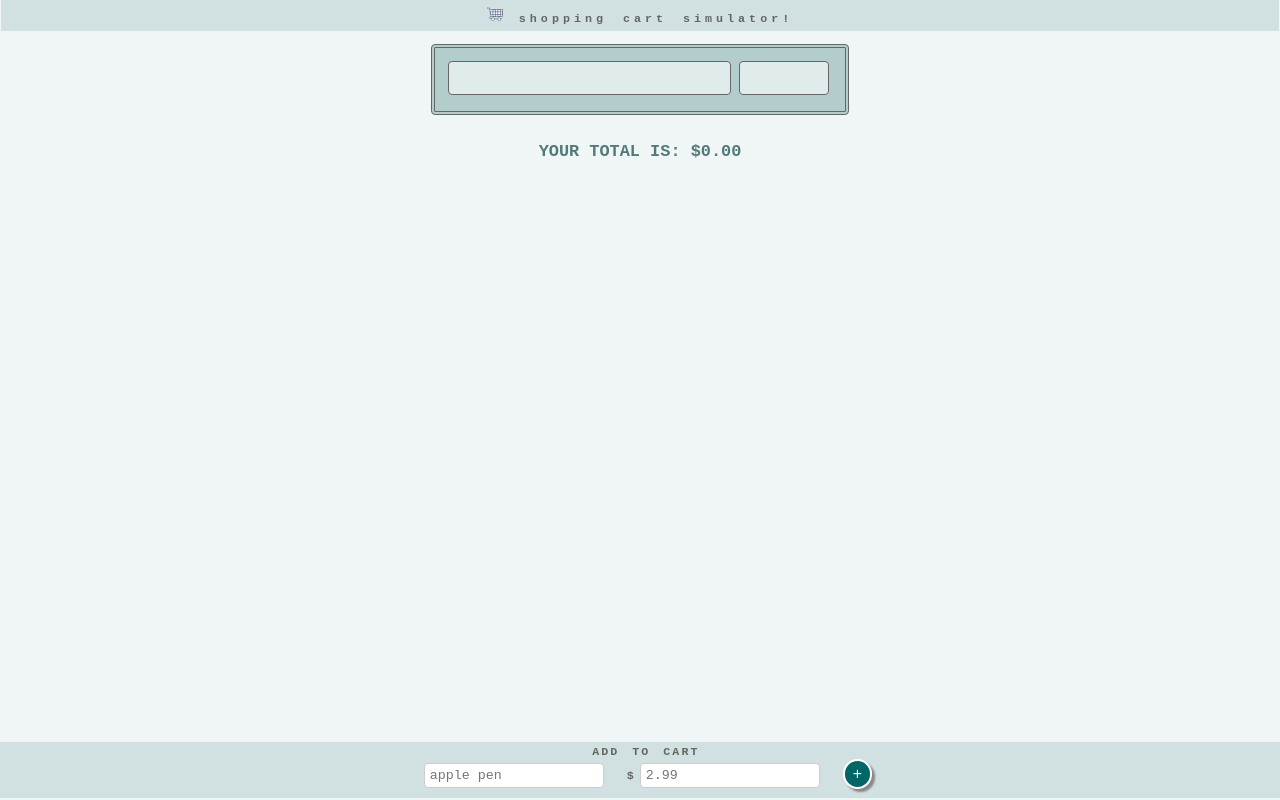
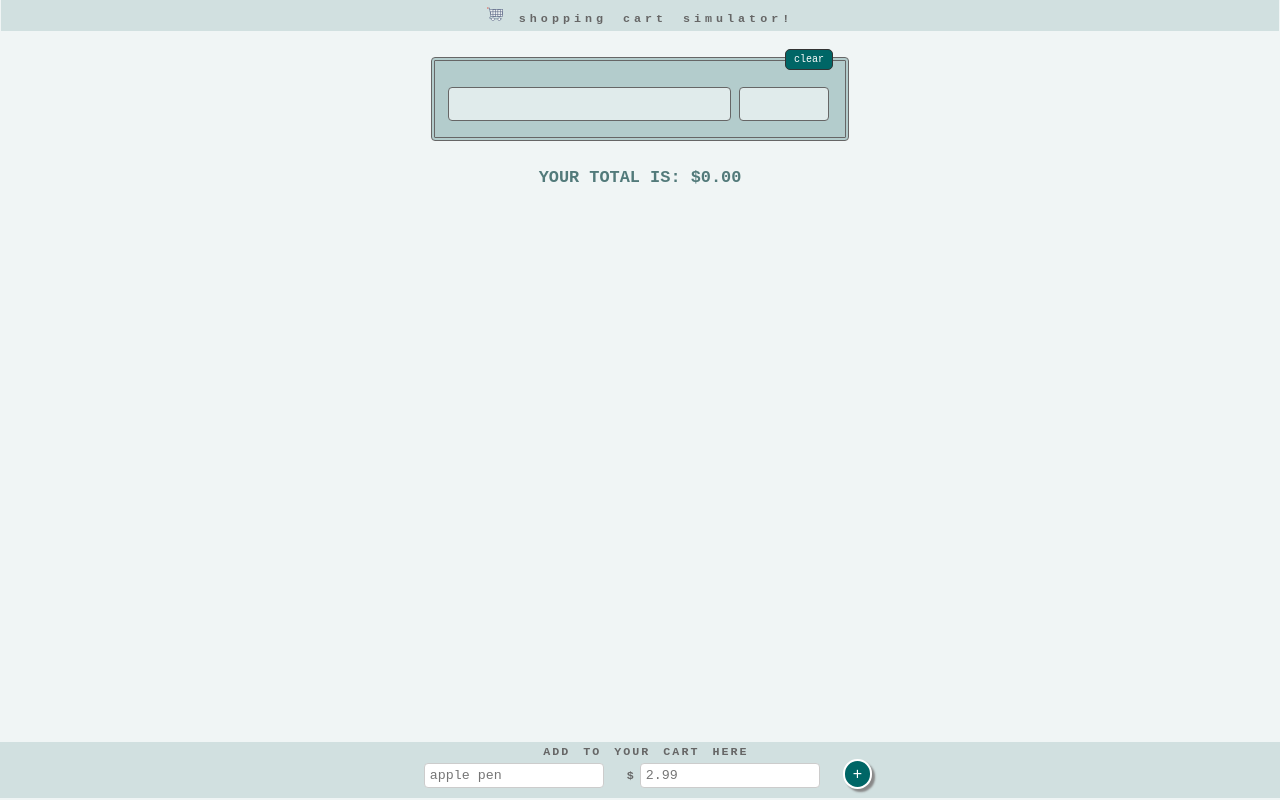
Before and after one commit to justxuit/lab8, a plain HTML site: page index.html in a window 1280 px wide. Drawn offline with Linux system fonts and the light colour scheme.

Commit message:
Added clear button, added additional formatting, minor fixes

```diff
--- a/index.html
+++ b/index.html
@@ -13,19 +13,28 @@
       shopping cart simulator!
     </span>
   </div>
-  <br/>
+
+  <br/><br/>
+
   <div id="wrapper">
+    <br/>
+    <div id="clearBox">
+      <button type="button" id="clearButton">clear</button>
+    </div>
     <div id="groceryList">
     </div>
     <div id="groceryPrice">
     </div>
   </div>
+
+
   <div id="totalBox">
     Your total is: $0.00
   </div>
+
   <div class="headAndFoot" id="footer">
   <form>
-      ADD TO CART
+      ADD TO YOUR CART HERE
       <br/>
       <input type="text" id="newItem" placeholder="apple pen"/>
       $<input type="text" id="newPrice" placeholder="2.99"/>
--- a/script2.js
+++ b/script2.js
@@ -1,12 +1,17 @@
+(function (){
+//////manual page refresh
+clearButton.onclick =  resetPage;
+
+function resetPage(){
+	window.location.reload();
+};
+
+
+//////global
 var shoppingList = [];
 
-/*
-ADD ITEM FORM BEGIN
-*/
-
-//print user input
+//////print user input on click
 submitButton.onclick = addToList;
-
 
 function addToList() {
 	var userItem = document.getElementById("newItem").value;
@@ -20,23 +25,30 @@ function addToList() {
 		{name: userItem,
 		price: userPrice});
 
+//print grocery items
 	var addedItem = document.createElement("div");
 	addedItem.innerHTML = userItem;
 	document.getElementById("groceryList").appendChild(addedItem);
 
+//print grocery prices
   var addedPrice = document.createElement("div");
   addedPrice.innerHTML = "$" + userPrice.toFixed(2);
   document.getElementById("groceryPrice").appendChild(addedPrice);
-//print user input END
+//////print user input END
 
 
-//total
-  var total = 0;
+//////total
+//calculate total
+	var total = 0;
 
   shoppingList.forEach(function(itemDetails){
     total += itemDetails.price;
   });
 
+//print total
 	document.getElementById("totalBox").innerHTML = "Your total is: $" + total.toFixed(2);
 	};
 };
+//////total END
+
+}());
--- a/stylin.css
+++ b/stylin.css
@@ -32,6 +32,7 @@ img {
 }
 
 #wrapper {
+  position: relative;
   width: 30%;
   margin: auto;
   padding: 1em;
@@ -68,6 +69,34 @@ img {
   font-size: 1.2em;
   padding: 1em;
   line-height: 150%;
+}
+
+#clearButton {
+  position: absolute;
+  right:2px;
+  top: -22px;
+  margin: 1em;
+  font-family: monospace;
+  background-color: #006666;
+  border: solid;
+  border-style: double;
+  border-width: 1px;
+  border-color: #333333;
+  border-radius: 5px;
+  color: white;
+  padding: 4px 8px;
+  text-align: center;
+  text-decoration: none;
+  display: inline-block;
+  font-size: 10px;
+}
+
+#clearButton:hover {
+  background-color: #b38f00;
+}
+
+#clearButton:active {
+  background-color: #806600;
 }
 
 #totalBox {
```
Also changed, not shown: script.js (+13 -8 lines).
